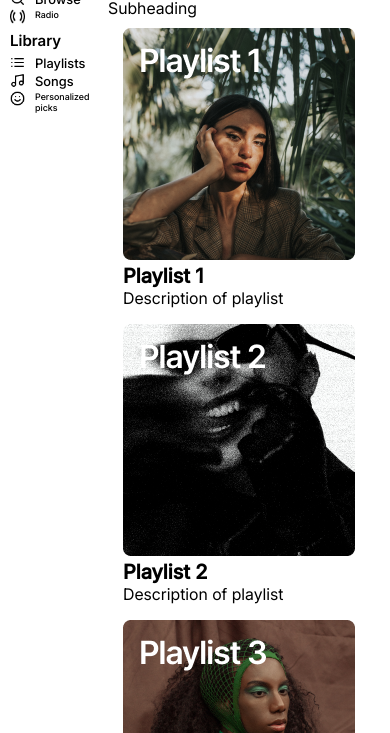
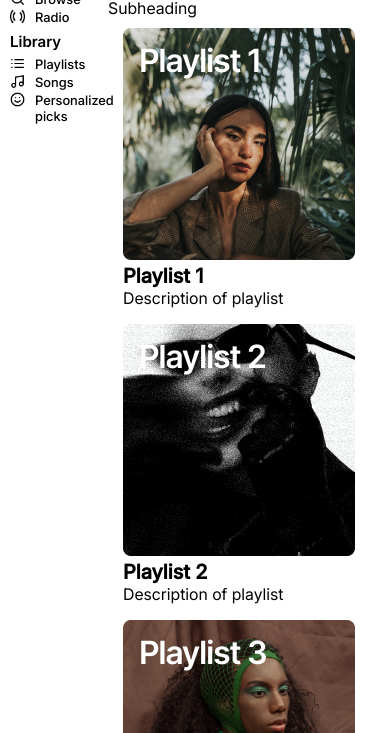
Before and after one commit to Alexanc382/music-2.0, a plain HTML site: page index.html in a window 390 px wide. Shown: the part 111-844 px from the top of the page. Drawn offline with Linux system fonts and the light colour scheme.

Commit message:
Update main-page.css

```diff
--- a/styles/main-page.css
+++ b/styles/main-page.css
@@ -162,7 +162,7 @@ p {
   .row {
     font-size: 13px;
   }
-  .row3 {
+  #row-pr {
     font-size: 9px;
   }
   .title-content {
```
